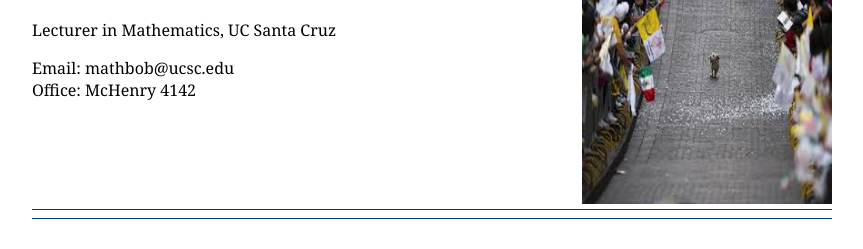
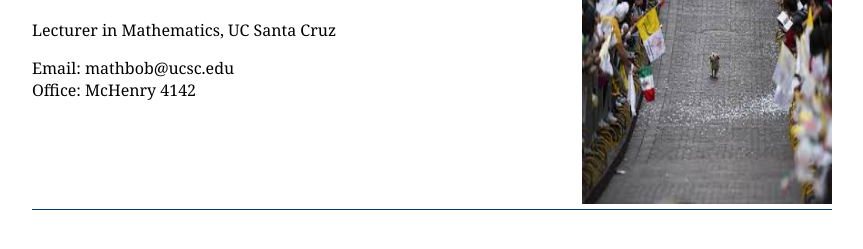
Before and after one commit to JohnnyRocket57/JohnnyRocket57.github.io, a plain HTML site: page index.html in a window 1280 px wide. Shown: the part 67-316 px from the top of the page, without its empty margins (0-863 px from the left). Drawn offline with Linux system fonts and the light colour scheme.

Commit message:
Update index.html

```diff
--- a/index.html
+++ b/index.html
@@ -94,7 +94,7 @@ With informalization, we can author structured proofs that allow the reader to i
 
 <p>Slides for talk at UCSC CSE Colloquium, 2024/01/24: <a href="informalization/ucsc_cse_talk.pdf">(pdf)</a>  -->
 
-<div class="hr"></div>
+<!-- <div class="hr"></div> -->
 
 </body>
 </html>
```
